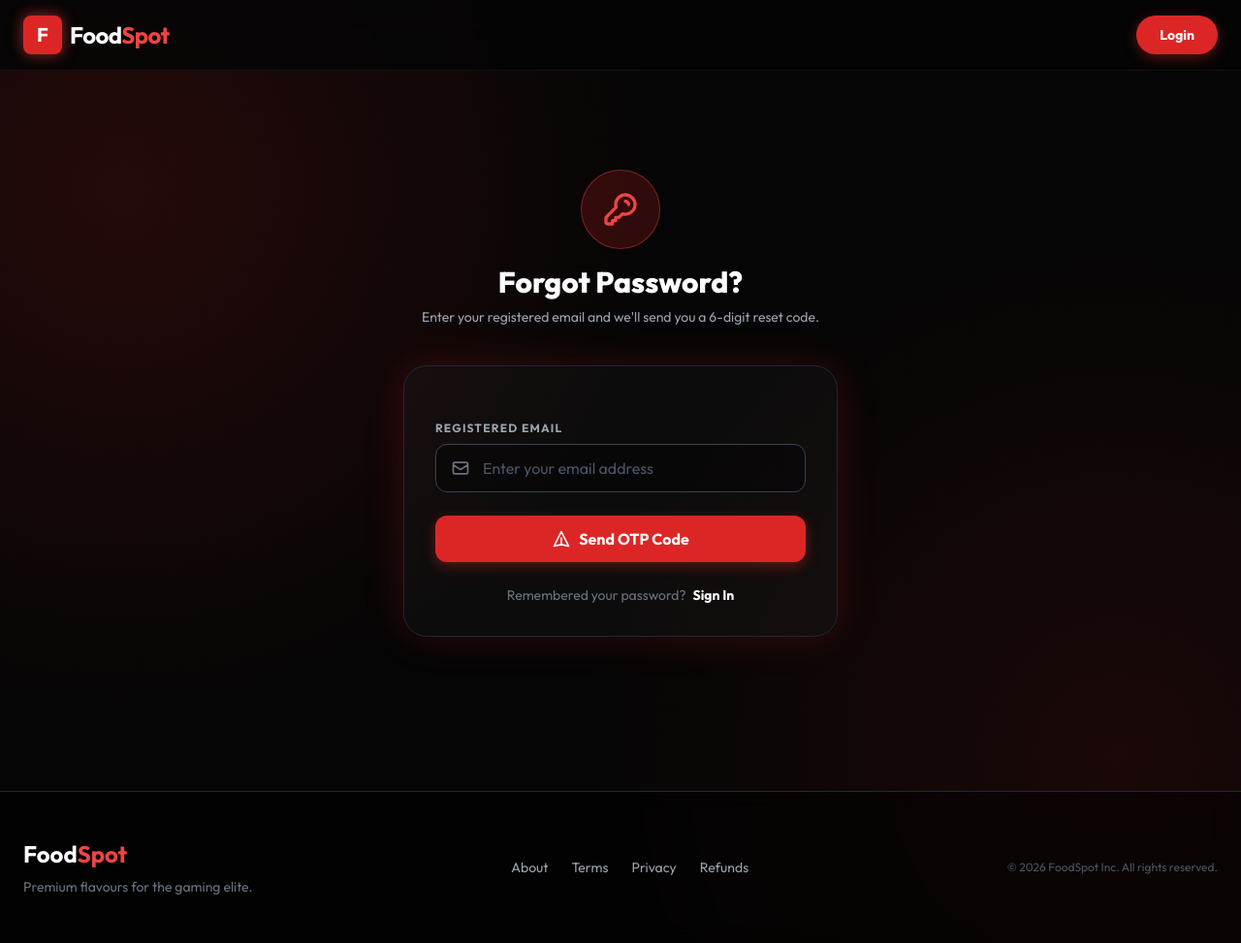
After one commit to vishnuknandan/College_cafe, a Django app: page /forgot-password/ in a window 1280 px wide. The commit adds this page. Shown: the whole page at 97% size. Run offline with Django 5.2, Linux system fonts and the light colour scheme; some libraries are stand-ins or nearby versions.

Commit message:
email forgot pass fix

```diff
--- /dev/null
+++ b/menu/templates/menu/forgot_password_request.html
@@ -0,0 +1,77 @@
+{% extends "menu/base.html" %}
+
+{% block search_bar %}{% endblock %}
+
+{% block content %}
+
+<div class="flex items-center justify-center min-h-[80vh] py-12 px-4">
+    <div class="w-full max-w-md">
+
+        <!-- Header -->
+        <div class="text-center mb-10">
+            <div class="bg-red-600/20 rounded-full p-5 border border-red-500/40 inline-flex mb-4">
+                <svg xmlns="http://www.w3.org/2000/svg" class="h-10 w-10 text-red-500" fill="none" viewBox="0 0 24 24"
+                    stroke="currentColor">
+                    <path stroke-linecap="round" stroke-linejoin="round" stroke-width="2"
+                        d="M15 7a2 2 0 012 2m4 0a6 6 0 01-7.743 5.743L11 17H9v2H7v2H4a1 1 0 01-1-1v-2.586a1 1 0 01.293-.707l5.964-5.964A6 6 0 1121 9z" />
+                </svg>
+            </div>
+            <h1 class="text-3xl font-extrabold text-white mb-2">Forgot Password?</h1>
+            <p class="text-gray-400 text-sm">Enter your registered email and we'll send you a 6-digit reset code.</p>
+        </div>
+
+        <!-- Card -->
+        <div class="glass w-full p-8 rounded-3xl border border-gray-800 shadow-[0_0_40px_rgba(220,38,38,0.2)]">
+
+            <!-- Messages -->
+            {% if messages %}
+            {% for message in messages %}
+            <div class="mb-5 p-3 rounded-xl text-center text-sm font-medium
+                {% if message.tags == 'error' or message.tags == 'danger' %}bg-red-500/10 border border-red-500 text-red-400
+                {% else %}bg-green-500/10 border border-green-500 text-green-400{% endif %}">
+                {{ message }}
+            </div>
+            {% endfor %}
+            {% endif %}
+
+            <form method="POST" class="space-y-6">
+                {% csrf_token %}
+
+                <div>
+                    <label for="fp_email" class="block text-gray-400 text-xs font-bold uppercase tracking-widest mb-2">
+                        Registered Email
+                    </label>
+                    <div class="relative">
+                        <span class="absolute left-4 top-1/2 -translate-y-1/2 text-gray-500">
+                            <svg xmlns="http://www.w3.org/2000/svg" class="h-5 w-5" fill="none" viewBox="0 0 24 24"
+                                stroke="currentColor">
+                                <path stroke-linecap="round" stroke-linejoin="round" stroke-width="2"
+                                    d="M3 8l7.89 5.26a2 2 0 002.22 0L21 8M5 19h14a2 2 0 002-2V7a2 2 0 00-2-2H5a2 2 0 00-2 2v10a2 2 0 002 2z" />
+                            </svg>
+                        </span>
+                        <input type="email" name="email" id="fp_email" required placeholder="Enter your email address"
+                            class="w-full bg-black/40 text-white border border-gray-700 rounded-xl pl-12 pr-4 py-3 focus:outline-none focus:border-red-500 focus:ring-1 focus:ring-red-500 transition placeholder-gray-600">
+                    </div>
+                </div>
+
+                <button type="submit"
+                    class="w-full bg-red-600 hover:bg-red-700 text-white font-bold py-3 rounded-xl shadow-[0_4px_14px_0_rgba(220,38,38,0.39)] hover:shadow-[0_6px_20px_rgba(220,38,38,0.23)] hover:-translate-y-0.5 transition ease-in-out flex items-center justify-center gap-2">
+                    <svg xmlns="http://www.w3.org/2000/svg" class="h-5 w-5" fill="none" viewBox="0 0 24 24"
+                        stroke="currentColor">
+                        <path stroke-linecap="round" stroke-linejoin="round" stroke-width="2"
+                            d="M12 19l9 2-9-18-9 18 9-2zm0 0v-8" />
+                    </svg>
+                    Send OTP Code
+                </button>
+            </form>
+
+            <div class="mt-6 text-center text-sm text-gray-500">
+                Remembered your password?
+                <a href="{% url 'login' %}" class="text-white hover:text-red-500 font-bold transition ml-1">Sign In</a>
+            </div>
+
+        </div>
+    </div>
+</div>
+
+{% endblock %}
--- a/menu/templates/menu/login.html
+++ b/menu/templates/menu/login.html
@@ -62,7 +62,7 @@
                     </button>
                 </div>
                 <div class="text-right mt-2">
-                    <a href="{% url 'password_reset' %}"
+                    <a href="{% url 'forgot_password' %}"
                         class="text-xs text-red-400 hover:text-red-300 transition">Forgot Password?</a>
                 </div>
             </div>
--- a/menu/urls.py
+++ b/menu/urls.py
@@ -10,6 +10,7 @@ from .views import (
     DeleteAccountView, VerifyOTPView, AddToFavoriteView, RemoveFromFavoriteView, FavoritesListView,
     calculation,
     ProfilePasswordOTPRequestView, ProfilePasswordOTPVerifyView, ProfileNewPasswordView,
+    ForgotPasswordRequestView, ForgotPasswordOTPVerifyView, ForgotPasswordNewPasswordView,
 )
 
 urlpatterns = [
@@ -89,6 +90,11 @@ urlpatterns = [
     path("profile/change-password/verify/", ProfilePasswordOTPVerifyView.as_view(), name="profile_otp_verify"),
     path("profile/change-password/new/", ProfileNewPasswordView.as_view(), name="profile_new_password"),
 
+    # ---------------- FORGOT PASSWORD (OTP — PUBLIC) ----------------
+    path("forgot-password/", ForgotPasswordRequestView.as_view(), name="forgot_password"),
+    path("forgot-password/verify/", ForgotPasswordOTPVerifyView.as_view(), name="forgot_password_verify"),
+    path("forgot-password/new-password/", ForgotPasswordNewPasswordView.as_view(), name="forgot_password_new_password"),
+
     # ---------------- CALCULATION DASHBOARD ----------------
     path("calculation/", calculation, name="calculation"),
 ]
--- a/menu/views.py
+++ b/menu/views.py
@@ -824,3 +824,135 @@ class ProfileNewPasswordView(View):
 
         messages.success(request, '✅ Password changed successfully!')
         return redirect('profile')
+
+
+# ------------------------ FORGOT PASSWORD (OTP — LOGGED-OUT USERS) ------------------------
+
+@method_decorator(never_cache, name='dispatch')
+class ForgotPasswordRequestView(View):
+    """Step 1: Enter registered email → receive OTP"""
+    def get(self, request):
+        if request.user.is_authenticated:
+            return redirect('home')
+        return render(request, 'menu/forgot_password_request.html')
+
+    def post(self, request):
+        email = request.POST.get('email', '').strip()
+        if not email:
+            messages.error(request, 'Please enter your email address.')
+            return render(request, 'menu/forgot_password_request.html')
+
+        try:
+            user = User.objects.get(email=email)
+        except User.DoesNotExist:
+            messages.error(request, 'No account found with this email address.')
+            return render(request, 'menu/forgot_password_request.html')
+
+        # Generate and store OTP
+        otp_code = str(random.randint(100000, 999999))
+        EmailOTP.objects.filter(email=email).delete()
+        EmailOTP.objects.create(email=email, otp=otp_code)
+        request.session['fp_email'] = email
+
+        # Send OTP email
+        subject = 'LOL Cafe - Password Reset OTP'
+        message = (
+            f'Hi {user.username},\n\n'
+            f'Your password reset code is: {otp_code}\n\n'
+            f'This code is valid for 10 minutes.\n'
+            f'If you did not request this, please ignore this email.\n\n'
+            f'- LOL Cafe Team'
+        )
+        try:
+            send_mail(subject, message, settings.EMAIL_HOST_USER, [email])
+            messages.success(request, f'A 6-digit code has been sent to {email}.')
+        except Exception as e:
+            print(f'Forgot password OTP email failed: {e}')
+            messages.error(request, 'Failed to send OTP. Please try again.')
+            return render(request, 'menu/forgot_password_request.html')
+
+        return redirect('forgot_password_verify')
+
+
+@method_decorator(never_cache, name='dispatch')
+class ForgotPasswordOTPVerifyView(View):
+    """Step 2: Enter the 6-digit OTP"""
+    def get(self, request):
+        email = request.session.get('fp_email')
+        if not email:
+            messages.error(request, 'Session expired. Please start again.')
+            return redirect('forgot_password')
+        return render(request, 'menu/forgot_password_otp_verify.html', {'email': email})
+
+    def post(self, request):
+        email = request.session.get('fp_email')
+        if not email:
+            messages.error(request, 'Session expired. Please start again.')
+            return redirect('forgot_password')
+
+        digits = [request.POST.get(f'otp_{i}', '').strip() for i in range(1, 7)]
+        entered_otp = ''.join(digits)
+
+        try:
+            otp_record = EmailOTP.objects.filter(email=email).latest('created_at')
+        except EmailOTP.DoesNotExist:
+            messages.error(request, 'OTP not found. Please request a new one.')
+            return redirect('forgot_password')
+
+        if otp_record.is_expired():
+            otp_record.delete()
+            request.session.pop('fp_email', None)
+            messages.error(request, 'OTP has expired. Please start again.')
+            return redirect('forgot_password')
+
+        if entered_otp != otp_record.otp:
+            messages.error(request, 'Invalid OTP. Please try again.')
+            return render(request, 'menu/forgot_password_otp_verify.html', {'email': email})
+
+        # OTP is valid
+        otp_record.delete()
+        request.session['fp_otp_verified'] = True
+        return redirect('forgot_password_new_password')
+
+
+@method_decorator(never_cache, name='dispatch')
+class ForgotPasswordNewPasswordView(View):
+    """Step 3: Set new password"""
+    def get(self, request):
+        if not request.session.get('fp_otp_verified'):
+            messages.error(request, 'Please verify OTP first.')
+            return redirect('forgot_password')
+        return render(request, 'menu/forgot_password_new_password.html')
+
+    def post(self, request):
+        if not request.session.get('fp_otp_verified'):
+            messages.error(request, 'Please verify OTP first.')
+            return redirect('forgot_password')
+
+        email = request.session.get('fp_email')
+        new_password = request.POST.get('new_password', '').strip()
+        confirm_password = request.POST.get('confirm_password', '').strip()
+
+        if not new_password or len(new_password) < 6:
+            messages.error(request, 'Password must be at least 6 characters.')
+            return render(request, 'menu/forgot_password_new_password.html')
+
+        if new_password != confirm_password:
+            messages.error(request, 'Passwords do not match.')
+            return render(request, 'menu/forgot_password_new_password.html')
+
+        try:
+            user = User.objects.get(email=email)
+        except User.DoesNotExist:
+            messages.error(request, 'User not found. Please start again.')
+            return redirect('forgot_password')
+
+        user.set_password(new_password)
+        user.save()
+
+        # Cleanup session
+        request.session.pop('fp_email', None)
+        request.session.pop('fp_otp_verified', None)
+
+        messages.success(request, '✅ Password reset successfully! Please log in with your new password.')
+        return redirect('login')
```
Also changed, not shown: menu/templates/menu/forgot_password_new_password.html (added, +126 -0 lines), menu/templates/menu/forgot_password_otp_verify.html (added, +125 -0 lines), db.sqlite3.
